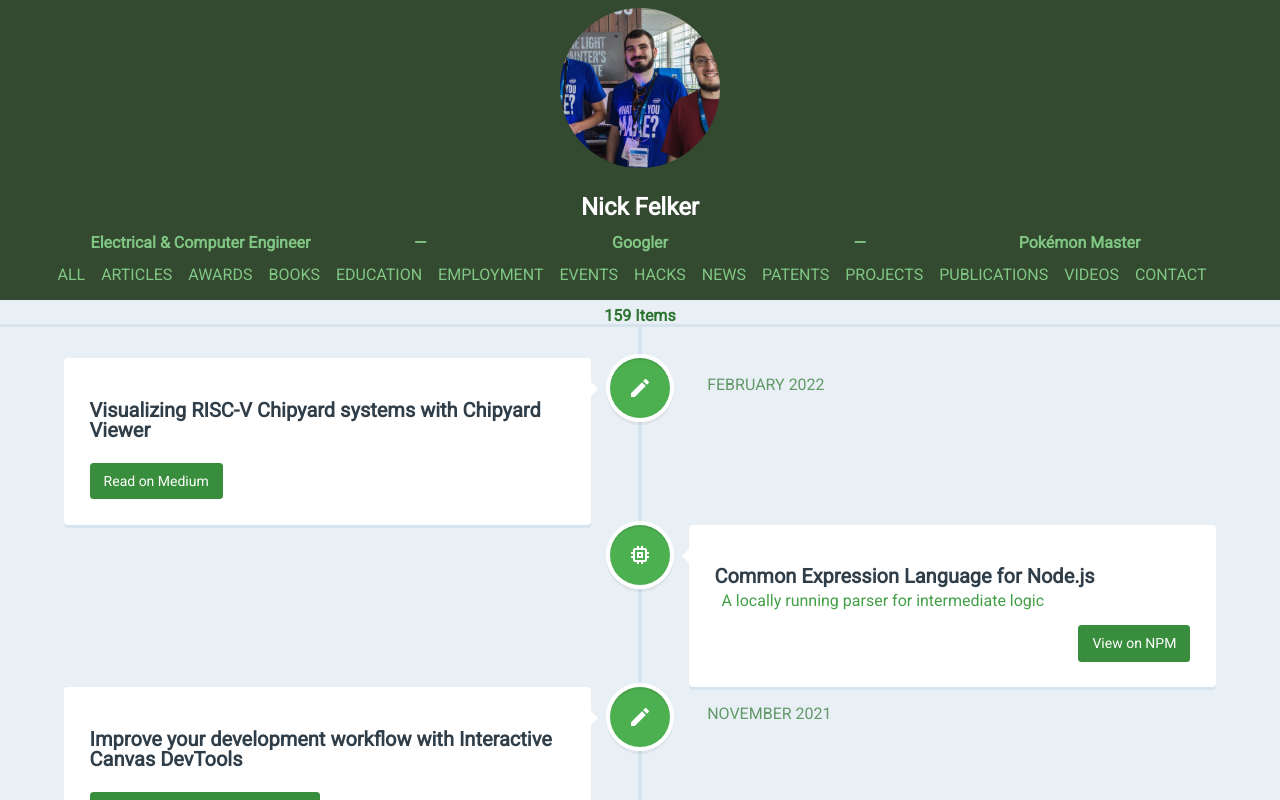
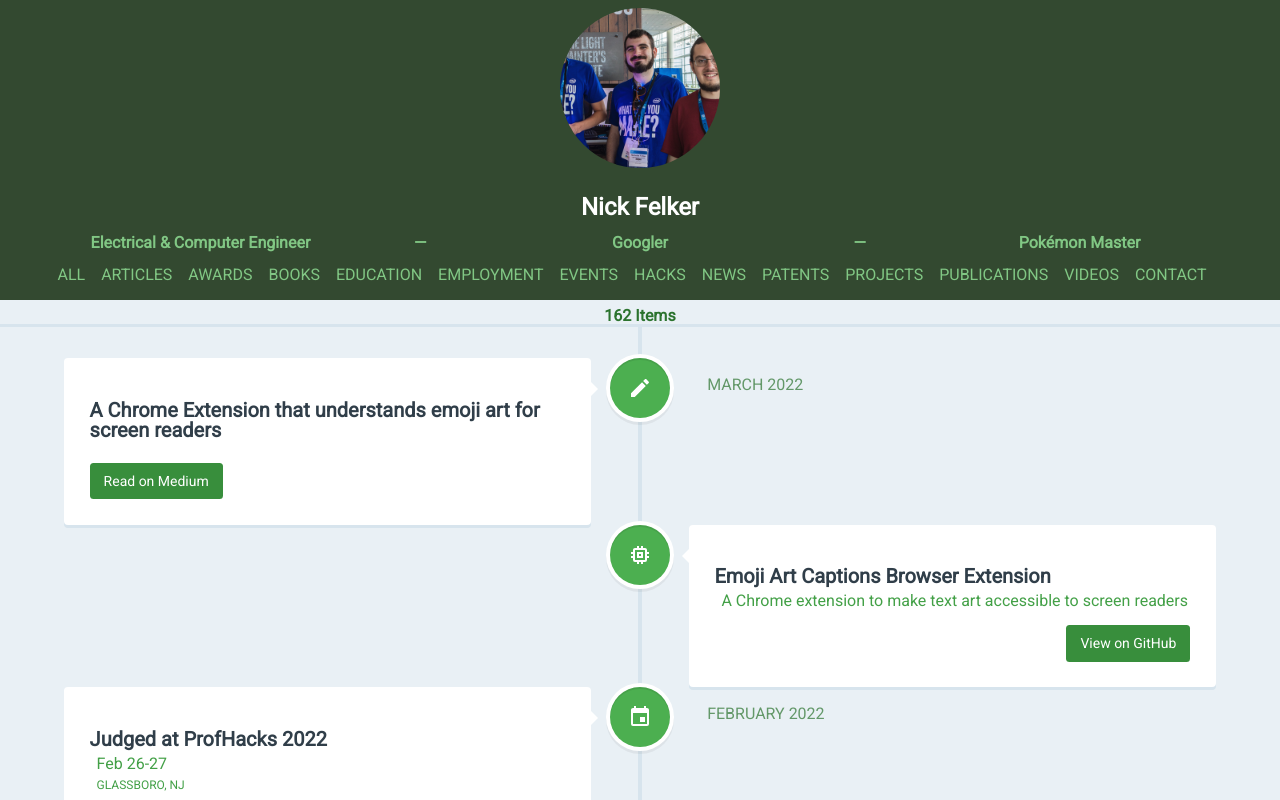
Before and after one commit to Fleker/Fleker.github.io, an Angular app: page / in a window 1280 px wide. Shown: the top 800 px of the page. Built offline with nearby package versions, Linux system fonts and the light colour scheme.

Commit message:
Add emoji art, ProfHacks
Close #97

```diff
--- a/src/entries.articles.ts
+++ b/src/entries.articles.ts
@@ -208,5 +208,12 @@
       linkText: "Read on Medium",
       name: "Visualizing RISC-V Chipyard systems with Chipyard Viewer",
       date: "February 16 2022"
-  }
+  },
+  {
+      type: "Articles",
+      link: "https://fleker.medium.com/a-chrome-extension-that-understands-emoji-art-for-screen-readers-cd37b344792f",
+      linkText: "Read on Medium",
+      name: "A Chrome Extension that understands emoji art for screen readers",
+      date: "March 1 2022"
+  },
 ]
--- a/src/entries.events.ts
+++ b/src/entries.events.ts
@@ -341,5 +341,15 @@
       "specificDate": "Aug 11",
       "date": "August 11 2021",
       "contribution": "Participated in"
-  }
+  },
+  {
+    "type": "Events",
+    "name": "ProfHacks 2022",
+    "location": "Glassboro, NJ",
+    "date": "February 27 2022",
+    "contribution": "Judged at",
+    "specificDate": "Feb 26-27",
+    "link": "https://profhacks2022.devpost.com/",
+    "linkText": "View DevPost Submissions"
+},
 ]
--- a/src/entries.projects.ts
+++ b/src/entries.projects.ts
@@ -134,5 +134,13 @@
       link: "https://www.npmjs.com/package/@fleker/cel-js",
       linkText: "View on NPM",
       date: "February 7 2022",
+  },
+  {
+      type: "Projects",
+      name: "Emoji Art Captions Browser Extension",
+      description: "A Chrome extension to make text art accessible to screen readers",
+      link: "https://github.com/Fleker/emoji-art-caption",
+      linkText: "View on GitHub",
+      date: "March 1 2022",
   }
 ]
```
